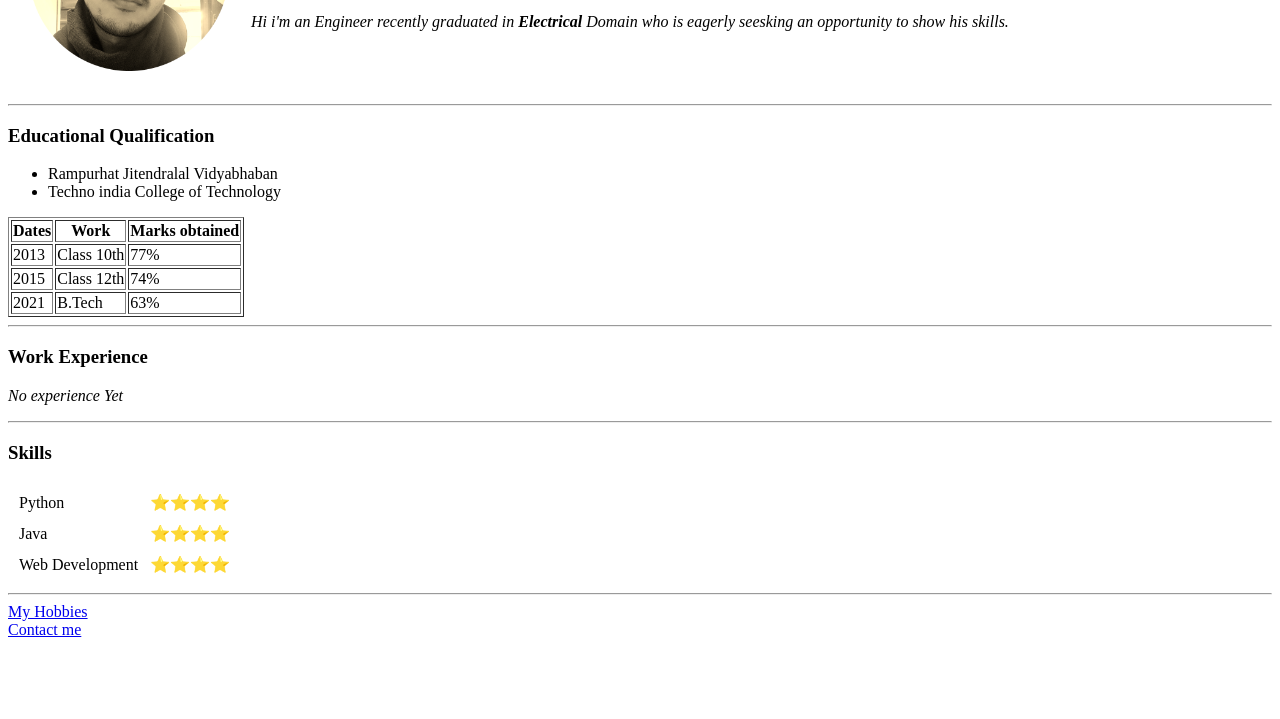
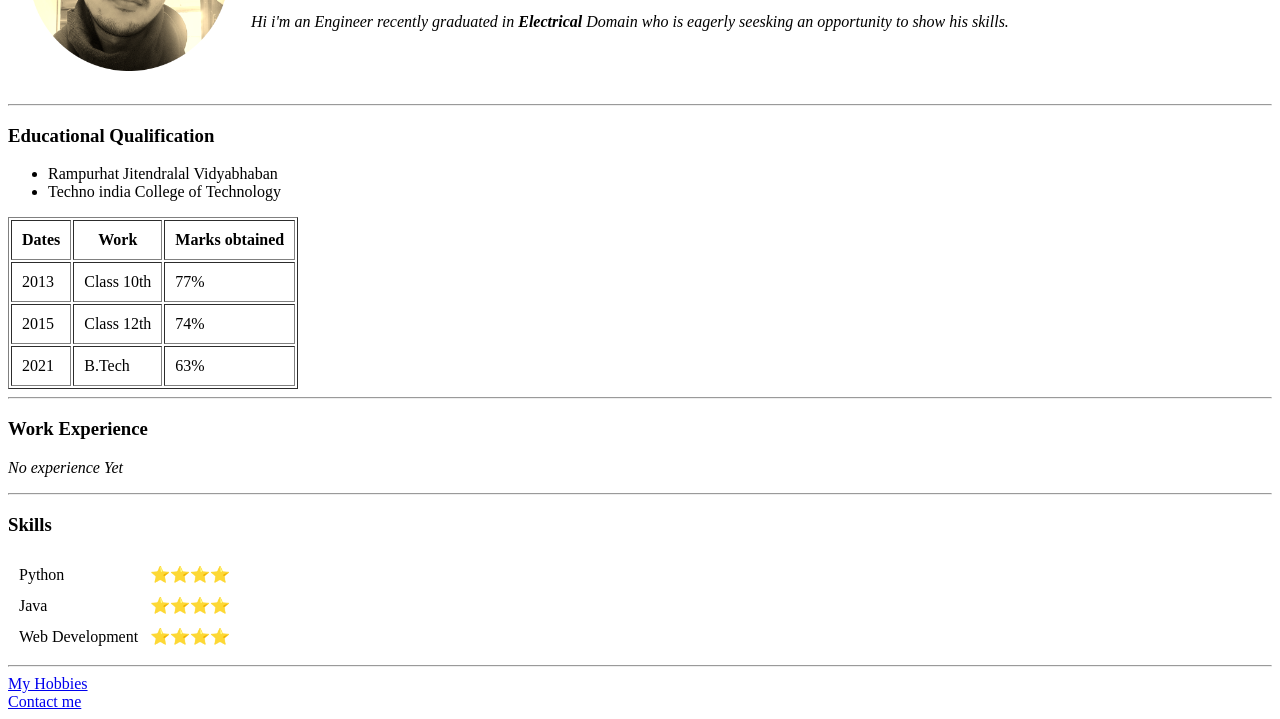
Before and after one commit to Sarfaraj-haque/Cv, a plain HTML site: page index.html in a window 1280 px wide. Shown: the part 158-877 px from the top of the page. Before the commit the page ends 805 px from the top, so only its background shows below. Drawn offline with Linux system fonts and the light colour scheme.

Commit message:
Update index.html

```diff
--- a/index.html
+++ b/index.html
@@ -5,6 +5,7 @@
     <meta http-equiv="X-UA-Compatible" content="IE=edge">
     <meta name="viewport" content="width=device-width, initial-scale=1.0">
     <title>Sarfaraj personal site </title>
+    <link rel="stylesheet" href="style.css">
 </head>
 <body>
     <table cellspacing="20">
@@ -25,7 +26,7 @@
         <li>Rampurhat Jitendralal Vidyabhaban</li>
         <li>Techno india College of Technology</li>
     </ul>
-    <table border="1">
+    <table border="1" cellpadding="10">
         <tr>
             <th>Dates</th>
             <th>Work</th>
```
